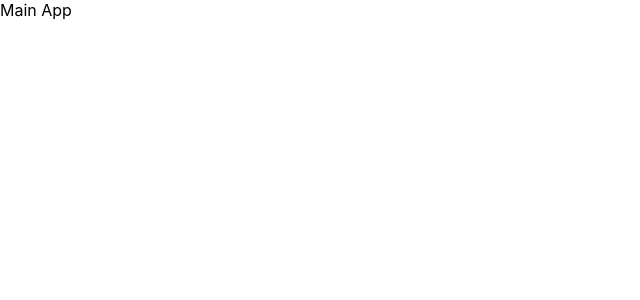
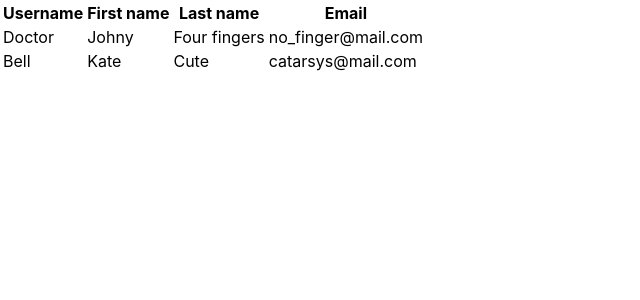
Before and after one commit to mazuralexey93/DRF, a React (Create React App) app in the folder todolist/frontend/: page / in a window 1280 px wide. Shown: the top 300 px of the page, without its empty margins (0-640 px from the left). Built offline with nearby package versions, Linux system fonts and the light colour scheme.

Commit message:
lesson 2 - Added UsersList

```diff
--- a/todolist/frontend/src/App.js
+++ b/todolist/frontend/src/App.js
@@ -1,16 +1,49 @@
 import './App.css';
 import React from 'react';
+import UsersList from "./components/Users";
 
 
 class App extends React.Component {
-    constructor(props){
+    constructor(props) {
         super(props);
-        this.state = [];
+        this.state = {
+            'users': []
+        };
     }
 
-    render(){
+    componentDidMount() {
+        const users = [
+            {
+                'username': 'Doctor',
+                'first_name': 'Johny',
+                'last_name': 'Four fingers',
+                'email': 'no_finger@mail.com'
+            },
+            {
+                'username': 'Bell',
+                'first_name': 'Kate',
+                'last_name': 'Cute',
+                'email': 'catarsys@mail.com'
+            }
+        ]
+
+        this.setState(
+            this.state = {
+                'users': users
+            }
+        )
+    }
+
+    render() {
         return (
-            <div>Main App</div>
+
+            // <UserItem user={{
+            //     'username': 'Doctor',
+            //     'first_name': 'Johny',
+            //     'last_name': 'Four fingers',
+            //     'email': 'no_finger@mail.com'
+            // }}/>
+          <UsersList users={this.state.users}/>
         )
     }
 }
--- /dev/null
+++ b/todolist/frontend/src/components/Users.js
@@ -0,0 +1,36 @@
+import React from 'react';
+
+const UserItem = ({user}) => {
+    return (
+        <tr>
+            <td>
+                {user.username}
+            </td>
+            <td>
+                {user.first_name}
+            </td>
+            <td>
+                {user.last_name}
+            </td>
+            <td>
+                {user.email}
+            </td>
+        </tr>
+    )
+}
+
+const UsersList = ({users}) => {
+    return (
+        <table>
+            <tr>
+                <th>Username</th>
+                <th>First name</th>
+                <th>Last name</th>
+                <th>Email</th>
+            </tr>
+
+            {users.map((user) => <UserItem user={user} />)}
+        </table>
+    )
+}
+export default UsersList;
```
